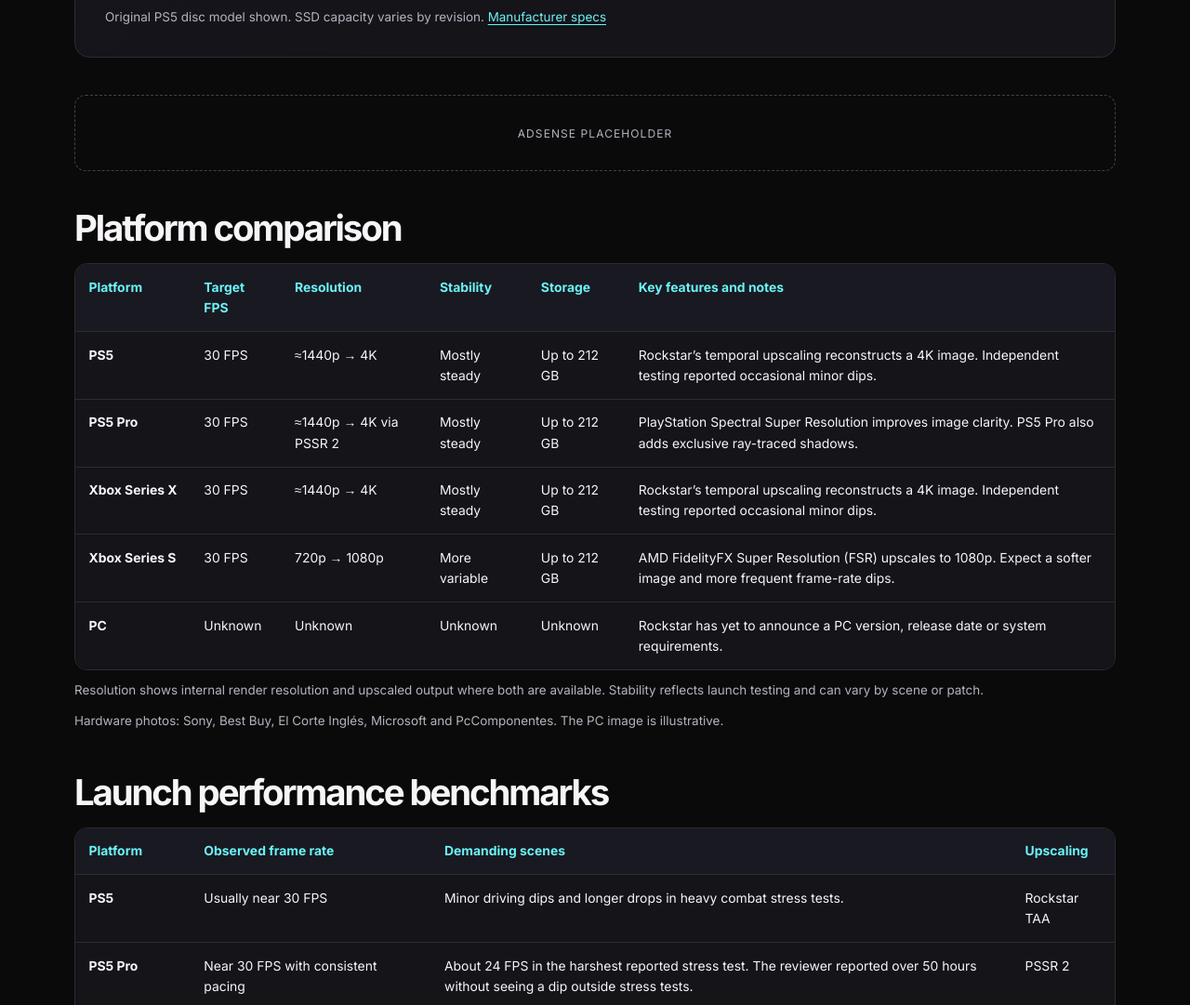
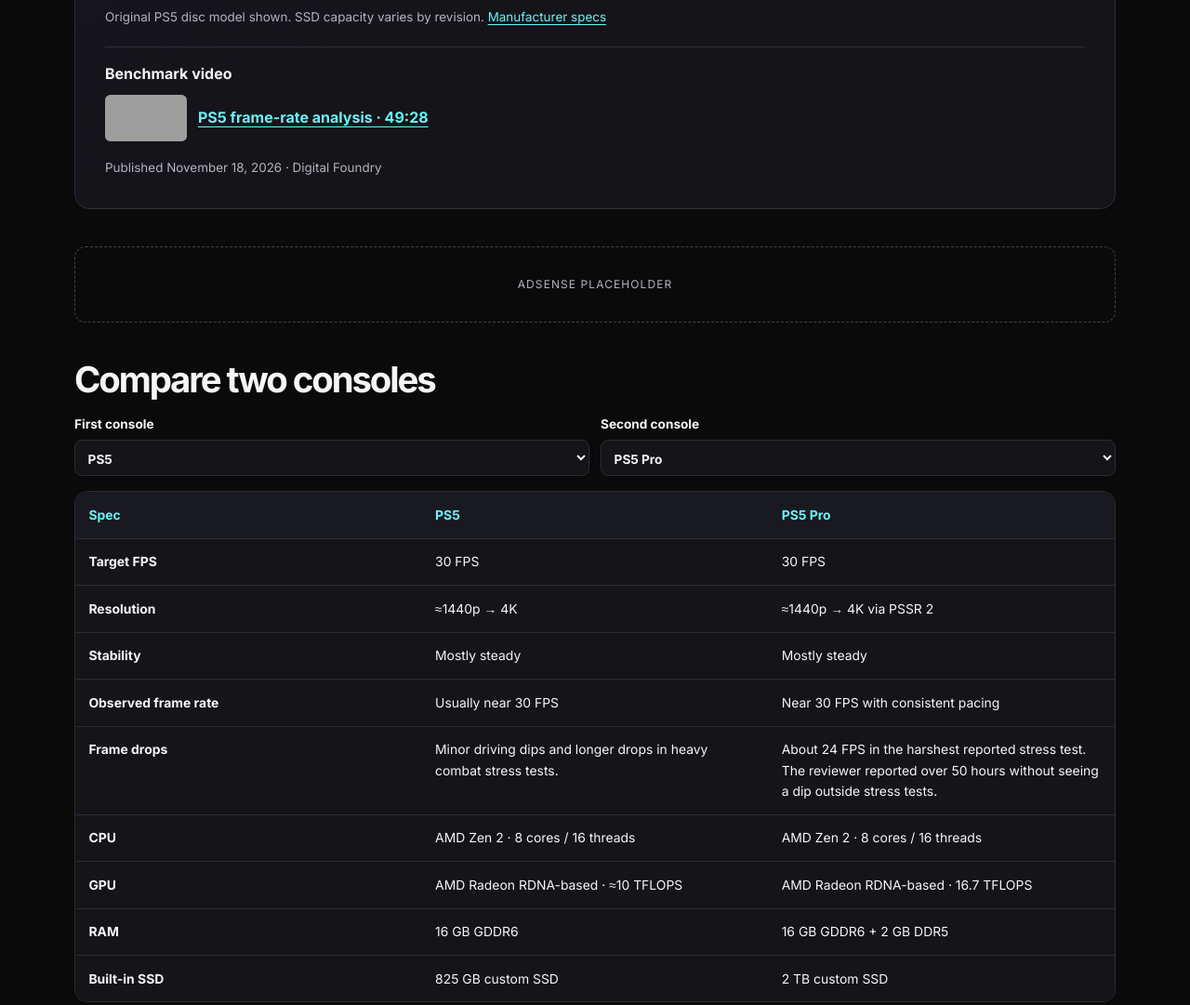
Before and after one commit to krishnanare9/gta6-performance-checker, a plain HTML site: page index.html in a window 1280 px wide. Shown: the part 1489-2570 px from the top of the page at 93% size. Drawn offline with Linux system fonts and the light colour scheme; grey boxes are pictures that could not be loaded.

Commit message:
Add side-by-side console comparison and benchmark proof

```diff
--- a/index.html
+++ b/index.html
@@ -105,10 +105,21 @@ footer strong{color:var(--text)}
 .hardware h4{margin:0 0 .75rem;font-size:1rem}
 .hardware dl{grid-template-columns:repeat(3,minmax(0,1fr));margin-bottom:.6rem}
 @media(max-width:720px){.hardware dl{grid-template-columns:repeat(2,minmax(0,1fr))}}
+
+.compare-controls{display:grid;grid-template-columns:repeat(2,minmax(0,1fr));gap:.75rem;margin-bottom:1rem}
+.compare-controls label{font-size:.85rem;font-weight:700}
+.compare-controls select{display:block;width:100%;margin-top:.35rem;background:var(--surface);color:var(--text);border:1px solid var(--line);border-radius:.5rem;padding:.6rem;font:inherit}
+.compare-table{min-width:0;table-layout:fixed}
+.compare-table th,.compare-table td{white-space:normal;overflow-wrap:anywhere}
+.proof{margin-top:1.3rem;padding-top:1rem;border-top:1px solid var(--line)}
+.proof h4{margin:0 0 .55rem}
+.proof a{display:inline-flex;align-items:center;gap:.75rem;font-weight:700}
+.proof img{width:88px;height:50px;object-fit:cover;border-radius:.35rem}
+@media(max-width:500px){.compare-table{font-size:.76rem}.compare-table th,.compare-table td{padding:.5rem .35rem}}
 </style>
 </head>
 <body>
-<header><div class="wrap"><a class="brand" href="./">GTA <span>VI</span></a><nav aria-label="Page sections"><a href="#checker">Checker</a><a href="#benchmarks">Benchmarks</a><a href="#videos">Videos</a><a href="#gallery">Gallery</a><a href="#faq">FAQ</a></nav></div></header>
+<header><div class="wrap"><a class="brand" href="./">GTA <span>VI</span></a><nav aria-label="Page sections"><a href="#checker">Checker</a><a href="#compare">Compare</a><a href="#benchmarks">Benchmarks</a><a href="#videos">Videos</a><a href="#gallery">Gallery</a><a href="#faq">FAQ</a></nav></div></header>
 <main>
 <section class="hero" aria-labelledby="title">
 <div class="hero-slides" aria-hidden="true">
@@ -141,9 +152,17 @@ footer strong{color:var(--text)}
 <dl><div><dt>CPU</dt><dd>AMD Zen 2 · 8 cores / 16 threads</dd></div><div><dt>GPU</dt><dd>AMD Radeon RDNA-based · ≈10 TFLOPS</dd></div><div><dt>Memory</dt><dd>16 GB GDDR6</dd></div><div><dt>Built-in SSD</dt><dd>825 GB custom SSD</dd></div><div><dt>Disc drive</dt><dd>4K UHD Blu-ray</dd></div></dl>
 <p class="caption"><span>Original PS5 disc model shown. SSD capacity varies by revision.</span> <a href="https://www.playstation.com/content/dam/global_pdc/en-in/corporate/support/manuals/ps5-docs/1200a/CFI-12XXA_PS5_Safety_Guide%24en-in.pdf">Manufacturer specs</a></p>
 </section>
+<section class="proof" aria-labelledby="proof-title" hidden><h4 id="proof-title">Benchmark video</h4><a href="#"><img alt="" width="88" height="50"><span></span></a><p class="caption"><time datetime="2026-11-18">Published November 18, 2026</time> · Digital Foundry</p></section>
 </div>
 </section>
 <aside class="ad" id="ad-slot-1" aria-label="Advertisement placeholder">AdSense placeholder</aside>
+<section id="compare" aria-labelledby="compare-title" hidden>
+<h2 id="compare-title">Compare two consoles</h2>
+<div class="compare-controls"><label>First console<select id="compare-first"><option value="0" selected>PS5</option><option value="1">PS5 Pro</option><option value="2">Xbox Series X</option><option value="3">Xbox Series S</option></select></label><label>Second console<select id="compare-second"><option value="0">PS5</option><option value="1" selected>PS5 Pro</option><option value="2">Xbox Series X</option><option value="3">Xbox Series S</option></select></label></div>
+<div class="table"><table class="compare-table"><thead><tr><th scope="col">Spec</th><th scope="col"></th><th scope="col"></th></tr></thead>
+<tbody><tr><th scope="row">Target FPS</th><td></td><td></td></tr><tr><th scope="row">Resolution</th><td></td><td></td></tr><tr><th scope="row">Stability</th><td></td><td></td></tr><tr><th scope="row">Observed frame rate</th><td></td><td></td></tr><tr><th scope="row">Frame drops</th><td></td><td></td></tr><tr><th scope="row">CPU</th><td></td><td></td></tr><tr><th scope="row">GPU</th><td></td><td></td></tr><tr><th scope="row">RAM</th><td></td><td></td></tr><tr><th scope="row">Built-in SSD</th><td></td><td></td></tr></tbody></table></div>
+<p class="caption">Observed frame rates come from Digital Foundry’s November 2026 launch tests.</p>
+</section>
 <section id="comparison" aria-labelledby="comparison-title">
 <h2 id="comparison-title">Platform comparison</h2>
 <div class="table" role="region" aria-labelledby="comparison-title" tabindex="0">
@@ -262,6 +281,54 @@ const consoleHardware = [
   ]
 ];
 
+const benchmarkRows = [...document.querySelectorAll('#benchmarks tbody tr')];
+const benchmarkProof = result.querySelector('.proof');
+const proofLink = benchmarkProof.querySelector('a');
+const proofThumbnail = proofLink.querySelector('img');
+const proofLabel = proofLink.querySelector('span');
+const proofVideos = [
+  ['qsBU0bcpONA', 2968, 'PS5 frame-rate analysis · 49:28'],
+  ['qsBU0bcpONA', 2838, 'PS5 Pro frame-rate analysis · 47:18'],
+  ['F3lxGD8HX2k', 0, 'Xbox Series X and Series S technical review'],
+  ['F3lxGD8HX2k', 0, 'Xbox Series X and Series S technical review']
+];
+
+function showBenchmarkProof(platformIndex) {
+  const video = proofVideos[platformIndex];
+  benchmarkProof.hidden = !video;
+  if (!video) return;
+
+  const [id, start, label] = video;
+  proofLink.href = 'https://www.youtube.com/watch?v=' + id + (start ? '&t=' + start + 's' : '');
+  proofThumbnail.src = 'https://i.ytimg.com/vi/' + id + '/hqdefault.jpg';
+  proofLabel.textContent = label;
+}
+
+const comparison = document.querySelector('#compare');
+const comparisonSelectors = [...comparison.querySelectorAll('select')];
+const comparisonHeaders = [...comparison.querySelectorAll('thead th')].slice(1);
+const comparisonRows = [...comparison.querySelectorAll('tbody tr')];
+
+function updateComparison() {
+  comparisonSelectors.forEach((select, column) => {
+    const index = Number(select.value);
+    const [name, , fps, resolution, stability] = platforms[index];
+    const [, observed, drops] = benchmarkRows[index].cells;
+    const values = [fps, resolution, stability, observed.textContent, drops.textContent,
+      ...consoleHardware[index][0].slice(0, 4)];
+
+    comparisonHeaders[column].textContent = name;
+    comparisonRows.forEach((row, rowIndex) => {
+      row.cells[column + 1].textContent = values[rowIndex];
+    });
+  });
+}
+
+comparisonSelectors.forEach(select => select.addEventListener('change', updateComparison));
+updateComparison();
+comparison.hidden = false;
+showBenchmarkProof(0);
+
 buttons.forEach(button => {
   button.addEventListener('click', () => {
     const [name, family, ...specs] = platforms[Number(button.dataset.platform)];
@@ -273,6 +340,7 @@ buttons.forEach(button => {
 
     const consoleSpecs = consoleHardware[Number(button.dataset.platform)];
     hardware.hidden = !consoleSpecs;
+    showBenchmarkProof(Number(button.dataset.platform));
     if (consoleSpecs) {
       const [details, note, source] = consoleSpecs;
       hardwareValues.forEach((value, index) => { value.textContent = details[index]; });
```
